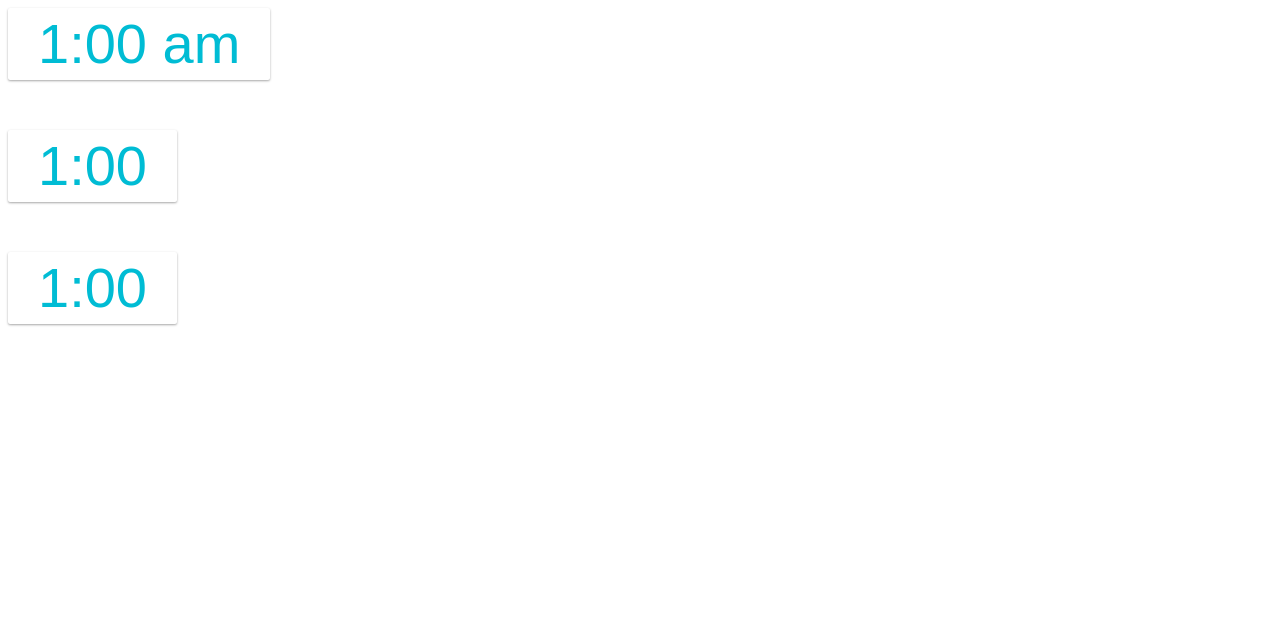
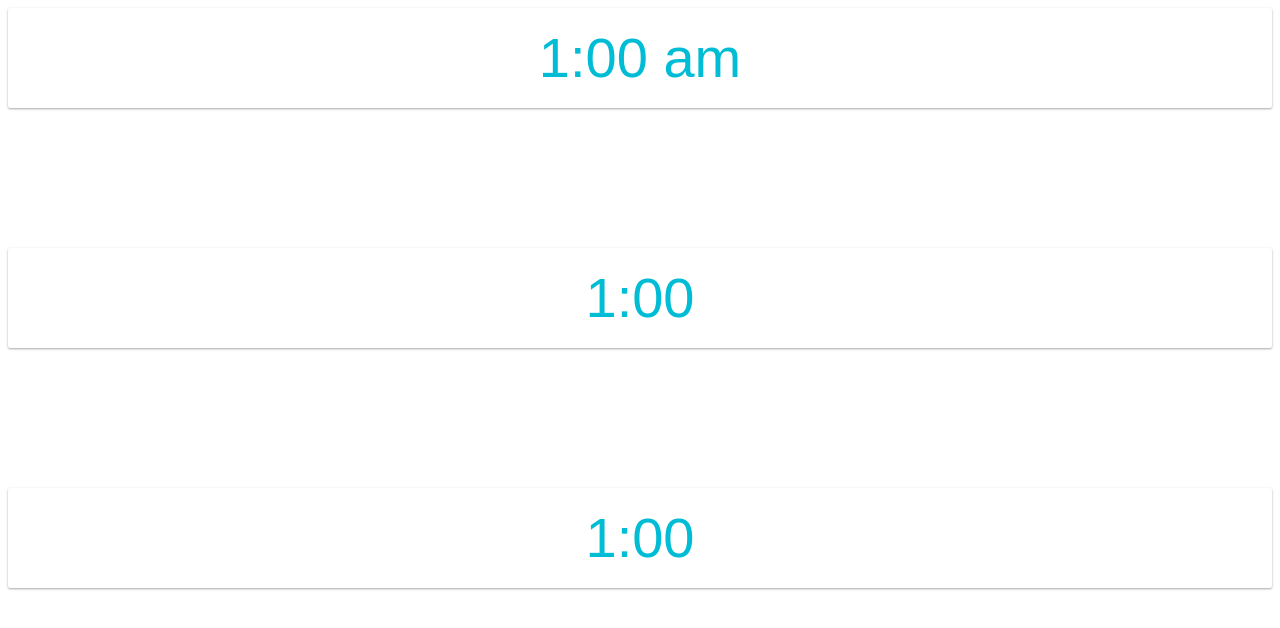
Before and after one commit to grasshoppergn/timepicker, a plain HTML site: page index.html in a window 1280 px wide. Drawn offline with nearby package versions, Linux system fonts and the light colour scheme.

Commit message:
Some refining on sample look

```diff
--- a/index.html
+++ b/index.html
@@ -21,7 +21,7 @@
             cursor: pointer;
             text-decoration: none;
             margin: 0 0 50px 0;
-            height: 72px;
+            height: 100px;
             line-height: 56px;
             color: rgb(0, 188, 212);
             border-radius: 2px;
@@ -31,6 +31,7 @@
             text-align: center;
             box-shadow: 0 1px 3px rgba(0, 0, 0, 0.12), 0 1px 2px rgba(0, 0, 0, 0.24);
             transition: all 0.3s cubic-bezier(.25, .8, .25, 1);
+            width: 100%;
         }
 
         .button:focus {
@@ -57,9 +58,19 @@
     <span class="button-content"></span>
 </button>
 <br/>
+<br/>
+<br/>
+<br/>
+<br/>
+<br/>
 <button type="button" class="button" id="12h-button-2">
     <span class="button-content"></span>
 </button>
+<br/>
+<br/>
+<br/>
+<br/>
+<br/>
 <br/>
 <button type="button" class="button" id="24h-button">
     <span class="button-content"></span>
--- a/timepicker.css
+++ b/timepicker.css
@@ -1,14 +1,6 @@
 .tp-popup {
     font-family: Roboto, sans-serif;
     z-index: 1500;
-    /*opacity: 1;*/
-    /*will-change: opacity;*/
-    /*transition: opacity 10s cubic-bezier(.25, .8, .25, 1) 10s;*/
-}
-
-.tp-popup-invisible {
-    /*opacity: 0;*/
-    /*transition: opacity 0s;*/
 }
 
 .tp-disabled {
```
